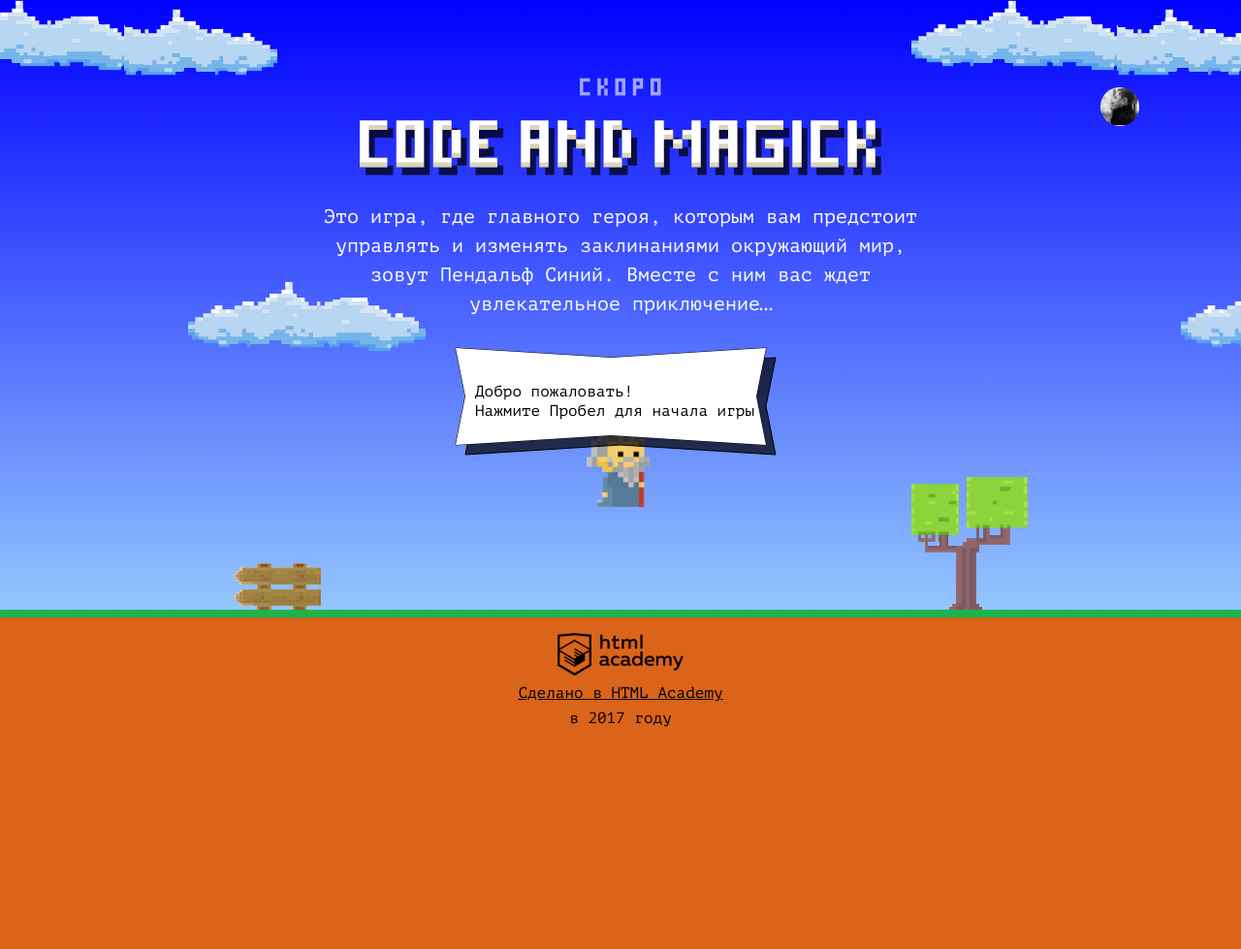
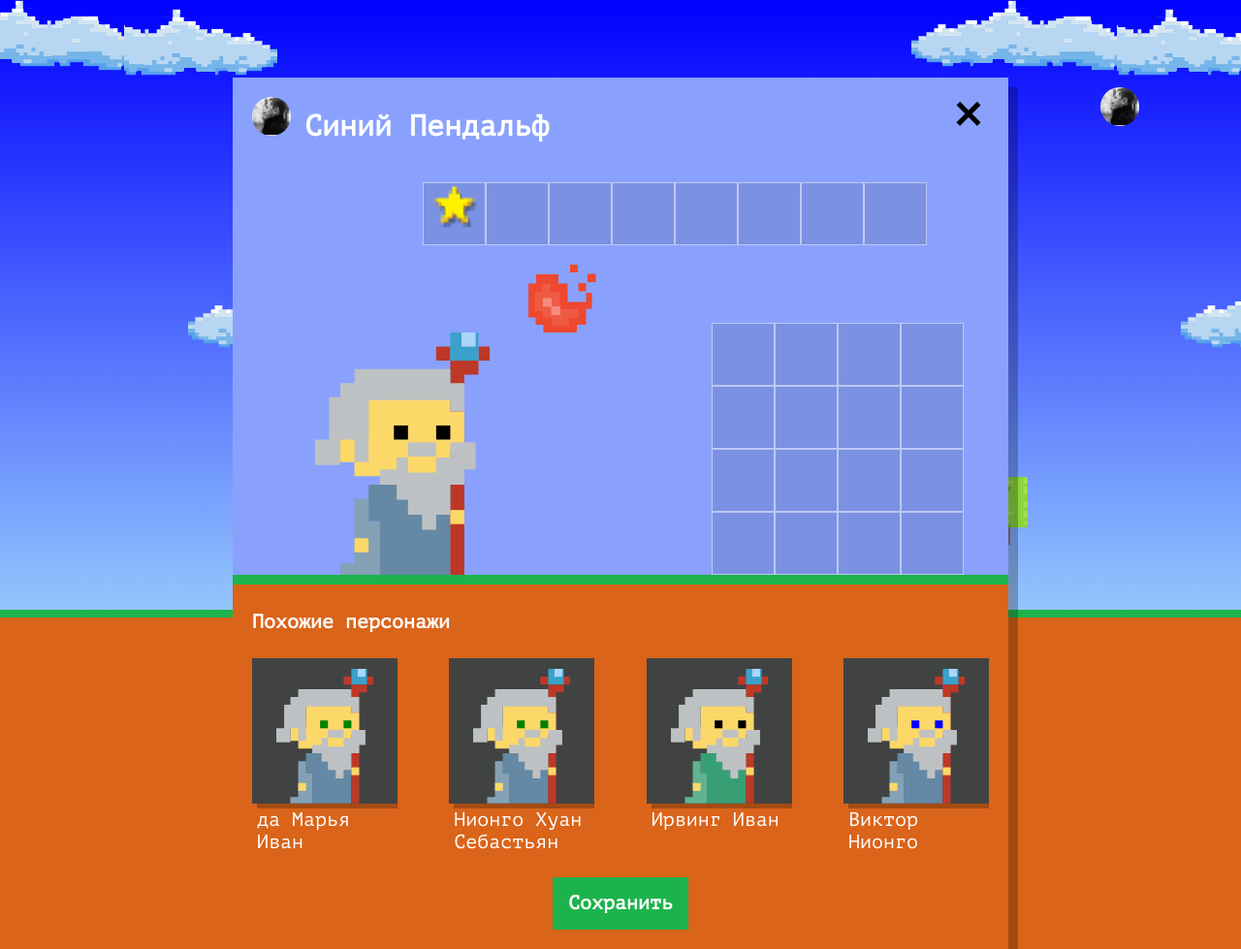
Before and after one commit to Gekol/1484665-code-and-magick-21, a website: page index.html in a window 1280 px wide. Shown: the whole page at 97% size. Before the commit the page ends 800 px from the top, so only its background shows below. Drawn offline with Linux system fonts and the light colour scheme.

Commit message:
module 3 task 1 done

```diff
--- a/index.html
+++ b/index.html
@@ -197,6 +197,7 @@
     return gameFieldHeight / 3;
   }
 </script>
+<script src="js/setup.js"></script>
 <script src="js/stat.js"></script>
 <script src="js/game.js"></script>
 
--- /dev/null
+++ b/js/setup.js
@@ -0,0 +1,64 @@
+'use strict';
+
+const NAMES = [`Иван`, `Хуан Себастьян`, `Мария`, `Кристоф`, `Виктор`, `Юлия`, `Люпита`, `Вашингтон`];
+const SURNAMES = [`да Марья`, `Верон`, `Мирабелла`, `Вальц`, `Онопко`, `Топольницкая`, `Нионго`, `Ирвинг`];
+const COAT_COLORS = [`rgb(101, 137, 164)`, `rgb(241, 43, 107)`, `rgb(146, 100, 161)`, `rgb(56, 159, 117)`, `rgb(215, 210, 55)`, `rgb(0, 0, 0)`];
+const EYES_COLORS = [`black`, `red`, `blue`, `yellow`, `green`];
+const CHARACTERS_COUNT = 4;
+const wizardTemplate = document.querySelector(`#similar-wizard-template`).content.querySelector(`.setup-similar-item`);
+let wizardsList = document.querySelector(`.setup-similar-list`);
+
+function showBlock(block) {
+  block.classList.remove(`hidden`);
+}
+
+function generateRandomNum(maxNum) {
+  return Math.floor(Math.random() * maxNum);
+}
+
+function generateWizardsData() {
+  let characters = [];
+
+  for (let i = 0; i < CHARACTERS_COUNT; i++) {
+    let newCharacter = {
+      coatColor: COAT_COLORS[generateRandomNum(COAT_COLORS.length)],
+      eyesColor: EYES_COLORS[generateRandomNum(EYES_COLORS.length)]
+    };
+    const nameFirstPositionProbability = generateRandomNum(99) + 1;
+    const name = NAMES[generateRandomNum(NAMES.length)];
+    const surname = SURNAMES[generateRandomNum(SURNAMES.length)];
+    if (nameFirstPositionProbability > 50) {
+      newCharacter.name = `${name} ${surname}`;
+    } else {
+      newCharacter.name = `${surname} ${name}`;
+    }
+    characters[i] = newCharacter;
+  }
+  return characters;
+}
+
+function generateWizardElem(data) {
+  const newElem = wizardTemplate.cloneNode(true);
+  newElem.querySelector(`.setup-similar-label`).textContent = data.name;
+  newElem.querySelector(`.wizard-coat`).style.fill = data.coatColor;
+  newElem.querySelector(`.wizard-eyes`).style.fill = data.eyesColor;
+  return newElem;
+}
+
+function generateWizardElems() {
+  const fragment = document.createDocumentFragment();
+  for (let data of generateWizardsData()) {
+    fragment.appendChild(generateWizardElem(data));
+  }
+  wizardsList.appendChild(fragment);
+}
+
+function main() {
+  let setupBlock = document.querySelector(`.setup`);
+  showBlock(setupBlock);
+  generateWizardElems();
+  let setupSimilarBlock = document.querySelector(`.setup-similar`);
+  showBlock(setupSimilarBlock);
+}
+
+main();
```
